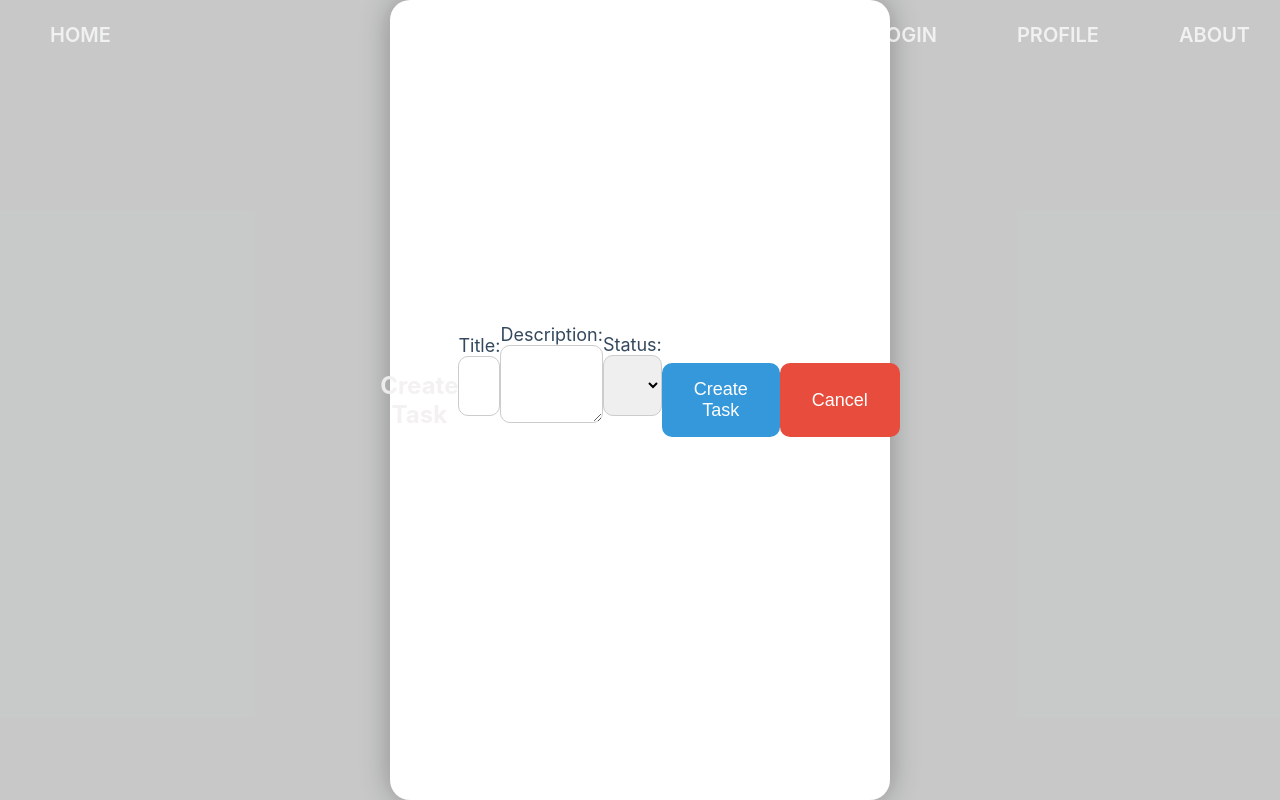
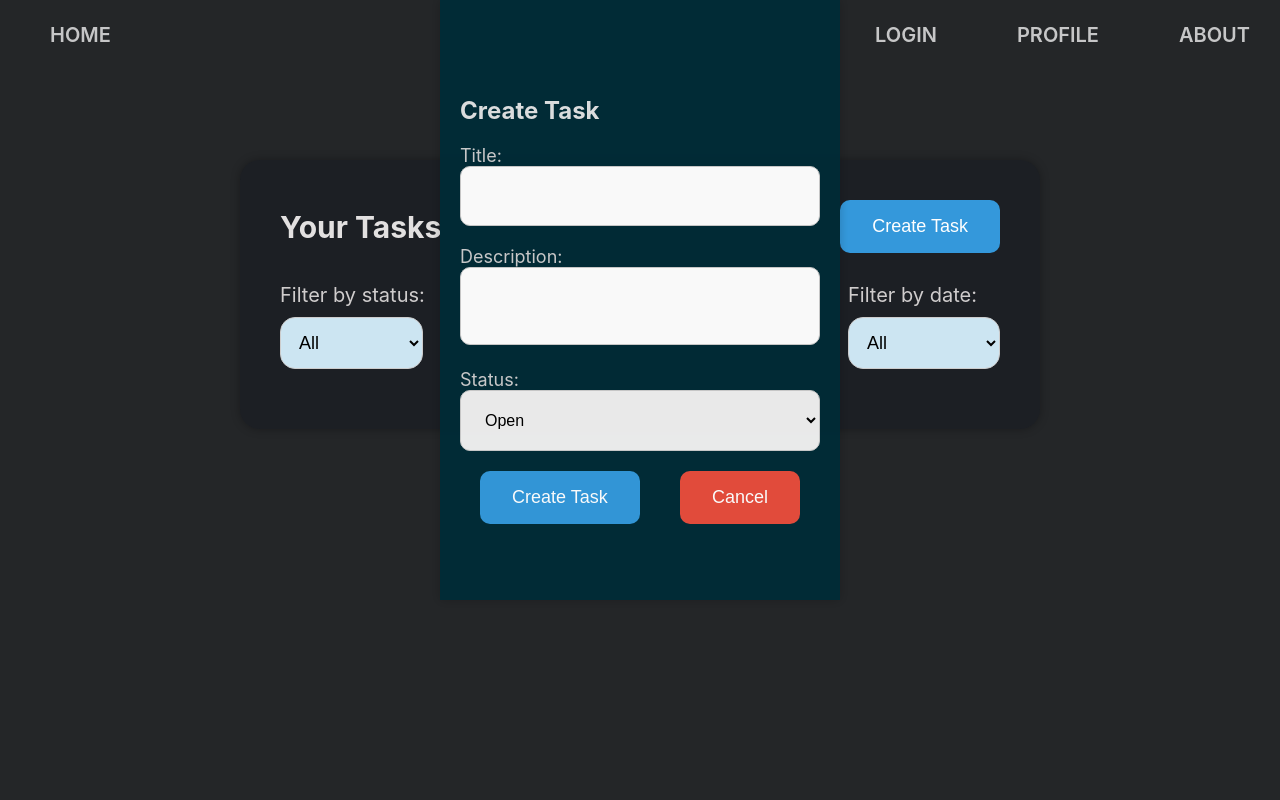
Before and after one commit to ozalboher/IntegratorPortal, a React (Create React App) app in the folder my-app/: page /tasks in a window 1280 px wide. Both pictures are taken after a click on the button "Create Task". Built offline with nearby package versions, Linux system fonts and the light colour scheme.

Commit message:
Task Page Improved UI+Functionality

```diff
--- a/my-app/src/App.css
+++ b/my-app/src/App.css
@@ -1,5 +1,10 @@
 *{
   box-sizing: border-box;
+}
+:root {
+  --primary-text:  #f2f0f0ec;
+  --secondary-text: #dddadaec;
+  --button-blue: #3498db;
 }
 body {
   height: 100vh;
@@ -40,7 +45,6 @@ nav{
   justify-content: space-between;
   align-items: center;
 }
-
 .nav-left, .nav-right{
   display: flex;
   flex-direction: row;
--- a/my-app/src/Views/InventoryList/InventoryList.jsx
+++ b/my-app/src/Views/InventoryList/InventoryList.jsx
@@ -84,6 +84,7 @@ const handleDeleteItem = (id) => {
   };
   return (
     <>
+    <div className='page-content'>
       <h2 className='inventory-title'>Inventory List</h2>
       <button className="add-item-button" onClick={handleAddNewItem}>
         Add New Item
@@ -227,6 +228,7 @@ const handleDeleteItem = (id) => {
         </div>
       )}
     </div>
+    </div>
     </>
   );
 };
--- a/my-app/src/Views/TasksPage/TasksPage.css
+++ b/my-app/src/Views/TasksPage/TasksPage.css
@@ -1,10 +1,15 @@
  .task-page {
+    background-color: rgba(20, 25, 32, 0.504);
+    box-shadow: 0 0 10px rgba(0, 0, 0, 0.3);
+    min-width: 800px;
     max-width: 800px;
     margin: 0 auto;
+    margin-top: 80px;
     padding: 40px;
+    border-radius: 20px;
   }
 
-  .header {
+  .task-header {
     display: flex;
     justify-content: space-between;
     align-items: center;
@@ -18,46 +23,52 @@
   }
 
   .create-task-btn {
-    padding: 16px 32px;
-    background-color: #3498db;
+    background-color: var(--button-blue);
     color: #fff;
-    border: none;
-    cursor: pointer;
-    font-size: 18px;
-    border-radius: 10px;
-    transition: background-color 0.3s ease;
+    cursor: cell !important;
   }
+
 
   .create-task-btn:hover {
     background-color: #2980b9;
   }
+/*   .ReactModal__Overlay--after-open{
+    background-color: rgba(28, 28, 28, 0) !important;
+    opacity: 0.80;
+  } */
+  .ReactModal__Overlay{
+    background-color: rgba(28, 28, 28, 0) !important;
+    opacity: 0.99;
+  }
+  .ReactModal__Content--after-open{
+    background-color: rgb(3, 44, 55) !important;
+    opacity: 0.99;
 
-  .modal {
-    position: fixed;
-    top: 50%;
-    left: 50%;
-    transform: translate(-50%, -50%);
-    background: #fff;
-    padding: 40px;
-    border-radius: 20px;
-    width: 500px;
-    text-align: center;
-    box-shadow: 0 0 30px rgba(0, 0, 0, 0.3);
+    height: 600px !important;
+    transition: 400ms ease-in-out;
   }
-
+  .modal{
+    transition: 600ms ease-in-out;
+    position: relative;
+    margin: 0 auto;
+    width: 400px;
+    height: 100px;
+    padding: 20px;
+    box-shadow: 0 0 10px rgba(0, 0, 0, 0.2); /* Add box shadow for a nice effect */
+  }
   .modal label {
     display: block;
     margin-bottom: 20px;
-    color: #34495e;
+    color: var(--secondary-text);
     font-size: 18px;
   }
 
   .modal textarea,
   .modal input,
   .modal select {
+    resize: none;
     width: 100%;
     padding: 20px;
-    margin-bottom: 30px;
     box-sizing: border-box;
     border: 1px solid #ccc;
     border-radius: 10px;
@@ -89,42 +100,77 @@
   }
 
   .filter-section {
-    margin-bottom: 30px;
+    display: flex;
+    justify-content: space-between;
+    align-items: center
   }
-
   .filter-section label {
     font-size: 20px;
-    margin-right: 15px;
+    color: var(--secondary-text)
+  }
+  .filter-selection{
+    cursor: pointer;
+    display: flex;
+    justify-content: space-around;
+    align-items: flex-end;
+  }
+  .filter-section select {
+    background-color: rgb(204, 229, 242);
+    margin-top: 10px;
+    padding: 14px;
+    font-size: 18px;
+    border: 1px solid #ccc;
+    border-radius: 15px;
+  }
+  .option-open{
+    background-color: var(--button-blue);
+    border-radius:50px ;
+  }
+  .option-progress{
+    background-color: #f39c12;
+    border-radius:50px ;
+  }
+  .option-done{
+    background-color: #2ecc71;
+    border-radius:50px ;
+  }
+  .tasks-list {
+    display: grid;
+    grid-template-columns: repeat(auto-fill, minmax(350px, 1fr));
+    gap: 25px;
+    margin-top: 20px;
+  }
+  .task-item-header{
+    display: flex;
+    justify-content: space-between;
+    align-items: center;
+  }
+  .task-item-header p{
+    font-size: 20px;
     color: #2c3e50;
   }
-
-  .filter-section select {
-    padding: 20px;
-    font-size: 18px;
-    border: 1px solid #ccc;
-    border-radius: 10px;
+  .task-item-header .status{
+    font-weight: bold;
+    padding: 8px;
+    border-radius: 50px;
   }
-
-  .tasks-list {
-    display: grid;
-    grid-template-columns: repeat(auto-fill, minmax(300px, 1fr));
-    gap: 30px;
-  }
-
   .task-item {
     background-color: #ecf0f1;
     border: 1px solid #bdc3c7;
     border-radius: 20px;
     overflow: hidden;
-    transition: transform 0.2s ease-in-out;
+    transition: transform 0.1s ease-in-out;
   }
 
   .task-item:hover {
-    transform: scale(1.03);
+    transform: scale(1.01);
   }
-
+  .task-item-content{
+    margin-left: 30px;
+    margin-right: 30px;
+  }
   .task-details {
-    padding: 30px;
+   margin-bottom: 15px;
   }
 
   .task-details h3 {
@@ -134,7 +180,7 @@
   }
 
   .task-details p {
-    color: #7f8c8d;
+    color: #424545;
     margin-bottom: 30px;
   }
 
@@ -147,7 +193,7 @@
   }
 
   .status.open {
-    background-color: #e74c3c;
+    background-color:var(--button-blue);
     color: #fff;
   }
 
--- a/my-app/src/Views/TasksPage/TasksPage.jsx
+++ b/my-app/src/Views/TasksPage/TasksPage.jsx
@@ -1,33 +1,26 @@
-// TaskPage.jsx
 import React, { useState } from 'react';
 import Modal from 'react-modal';
 import moment from 'moment';
-import './TasksPage.css'; // Import the CSS stylesheet
+import './TasksPage.css';
 
 export const TasksPage = () => {
   const [modalIsOpen, setModalIsOpen] = useState(false);
   const [tasks, setTasks] = useState([]);
-  const [editIndex, setEditIndex] = useState(null); // Track the index of the task being edited
+  const [editIndex, setEditIndex] = useState(null);
   const [title, setTitle] = useState('');
   const [description, setDescription] = useState('');
   const [status, setStatus] = useState('open');
   const [statusFilter, setStatusFilter] = useState('all');
 
+  Modal.setAppElement('#root');
+
   const openModal = (index) => {
     setModalIsOpen(true);
     setEditIndex(index);
-    if (index !== null) {
-      // If editing, populate fields with existing task information
-      const taskToEdit = tasks[index];
-      setTitle(taskToEdit.title);
-      setDescription(taskToEdit.description);
-      setStatus(taskToEdit.status);
-    } else {
-      // If creating a new task, clear input fields
-      setTitle('');
-      setDescription('');
-      setStatus('open');
-    }
+    const taskToEdit = index !== null ? tasks[index] : null;
+    setTitle(taskToEdit?.title || '');
+    setDescription(taskToEdit?.description || '');
+    setStatus(taskToEdit?.status || 'open');
   };
 
   const closeModal = () => {
@@ -40,16 +33,14 @@ export const TasksPage = () => {
       title,
       description,
       status,
-      dateAdded: moment().format('YYYY-MM-DD HH:mm:ss'),
+      dateAdded: moment().format('DD-MM-YYYY HH:mm'),
     };
 
     if (editIndex !== null) {
-      // If editing, replace the existing task with the edited one
       const updatedTasks = [...tasks];
       updatedTasks[editIndex] = newTask;
       setTasks(updatedTasks);
     } else {
-      // If creating a new task, add it to the tasks list
       setTasks([...tasks, newTask]);
     }
 
@@ -59,8 +50,7 @@ export const TasksPage = () => {
   const handleDeleteTask = (index) => {
     const isConfirmed = window.confirm('Are you sure you want to delete this task?');
     if (isConfirmed) {
-      const updatedTasks = [...tasks];
-      updatedTasks.splice(index, 1);
+      const updatedTasks = tasks.filter((_, i) => i !== index);
       setTasks(updatedTasks);
     }
   };
@@ -69,21 +59,59 @@ export const TasksPage = () => {
     setStatus(newStatus);
   };
 
-  const filteredTasks = tasks.filter((task) => {
-    if (statusFilter === 'all') return true;
-    return task.status === statusFilter;
+  const handleFilterChange = (e) => {
+    setStatusFilter(e.target.value);
+  };
+
+  const filteredAndSortedTasks = tasks
+    .filter((task) => statusFilter === 'all' || task.status === statusFilter)
+    .sort((a, b) => {
+      if (statusFilter === 'most-recent') {
+        console.log('recent');
+        console.log(statusFilter);
+        return moment(b.dateAdded, 'DD-MM-YYYY HH:mm').diff(moment(a.dateAdded, 'DD-MM-YYYY HH:mm'));
+      } else if (statusFilter === 'oldest') {
+        console.log('oldest');
+        console.log(statusFilter);
+        return moment(a.dateAdded, 'DD-MM-YYYY HH:mm').diff(moment(b.dateAdded, 'DD-MM-YYYY HH:mm'));
+      } else {
+        console.log('else');
+        console.log(statusFilter);
+        return 0;
+      }
+
     });
 
   return (
     <div className="task-page">
-      <header className="header">
-        <div className="header-title">Your Tasks</div>
+      <header className="task-header">
+        <h1>Your Tasks</h1>
         <button className="create-task-btn" onClick={() => openModal(null)}>
           Create Task
         </button>
       </header>
-
+      <div className="filter-section">
+        <label>
+          Filter by status:
+          <select className='filter-selection' value={statusFilter} onChange={handleFilterChange}>
+            <option value="all">All</option>
+            <option className='option-open' value="open">Open</option>
+            <option className='option-progress' value="in-progress">In Progress</option>
+            <option className='option-done' value="done">Done</option>
+          </select>
+        </label>
+        <label>
+          Filter by date:
+          <select className='filter-selection' value={statusFilter} onChange={handleFilterChange}>
+            <option value="all">All</option>
+            <option value="most-recent">Most Recent</option>
+            <option value="oldest">Oldest</option>
+          </select>
+        </label>
+      </div>
       <Modal isOpen={modalIsOpen} onRequestClose={closeModal} className="modal">
+        <div className='modal-box'>
+          <div>
             <h2>{editIndex !== null ? 'Edit Task' : 'Create Task'}</h2>
             <label>
               Title: <input type="text" value={title} onChange={(e) => setTitle(e.target.value)} />
@@ -91,6 +119,8 @@ export const TasksPage = () => {
             <label>
               Description: <textarea value={description} onChange={(e) => setDescription(e.target.value)} />
             </label>
+          </div>
+          <div>
             <label>
               Status:
               <select value={status} onChange={(e) => setStatus(e.target.value)}>
@@ -99,6 +129,8 @@ export const TasksPage = () => {
                 <option value="done">Done</option>
               </select>
             </label>
+          </div>
+          <div>
             <div className="modal-buttons">
               <button className="create-task-btn" onClick={handleCreateTask}>
                 {editIndex !== null ? 'Save Task' : 'Create Task'}
@@ -107,35 +139,28 @@ export const TasksPage = () => {
                 Cancel
               </button>
             </div>
+          </div>
+        </div>
       </Modal>
-
-      <div className="filter-section">
-        <label>
-          Filter by Status:
-          <select value={statusFilter} onChange={(e) => setStatusFilter(e.target.value)}>
-            <option value="all">All</option>
-            <option value="open">Open</option>
-            <option value="in-progress">In Progress</option>
-            <option value="done">Done</option>
-          </select>
-        </label>
+      <div className="tasks-list">
+        {filteredAndSortedTasks.map((task, index) => (
+          <div key={index} className="task-item">
+            <div className='task-item-content'>
+              <div className='task-item-header'>
+                <span className={`status ${task.status}`}>{task.status}</span>
+                <p>Date Added: {task.dateAdded}</p>
               </div>
-
-      <div className="tasks-list">
-        {filteredTasks.map((task, index) => (
-          <div key={index} className="task-item">
+              <div className="task-details">
                 <div>
                   <h3>{task.title}</h3>
                   <p>{task.description}</p>
                 </div>
-            <div className="task-details">
-              <p className={`status ${task.status}`}>{task.status}</p>
-              <p>Date Added: {task.dateAdded}</p>
                 <div className="task-actions">
-                <button onClick={() => openModal(index)}>Edit</button>
+                  <button className="edit-btn" onClick={() => openModal(index)}>Edit</button>
                   <button className="delete-btn" onClick={() => handleDeleteTask(index)}>
                     Delete
                   </button>
+                </div>
               </div>
             </div>
           </div>
--- a/my-app/src/Views/Workstations/XrWs/XrWs.jsx
+++ b/my-app/src/Views/Workstations/XrWs/XrWs.jsx
@@ -9,7 +9,7 @@ export const XrWs = () => {
 
     const [wsName, setWsName] = useState('');// Set the wsName state to the selected station name
     return (
-        <div>
+        <div className='page-content'>
             <h1 style={{ textAlign: 'center' }}>RECCELITE WORKSTATIONS</h1>
             {!wsName && <StationSelect items = {items} setItems = {setItems} setWsName={setWsName}/>}
             {wsName && <h2 style={{ textAlign: 'center' }}>Station Selected: {wsName}</h2>}
```
Also changed, not shown: 1 other file (tests, documents, lock files or other folders). Lines whose indentation alone changed are shown as unchanged.
